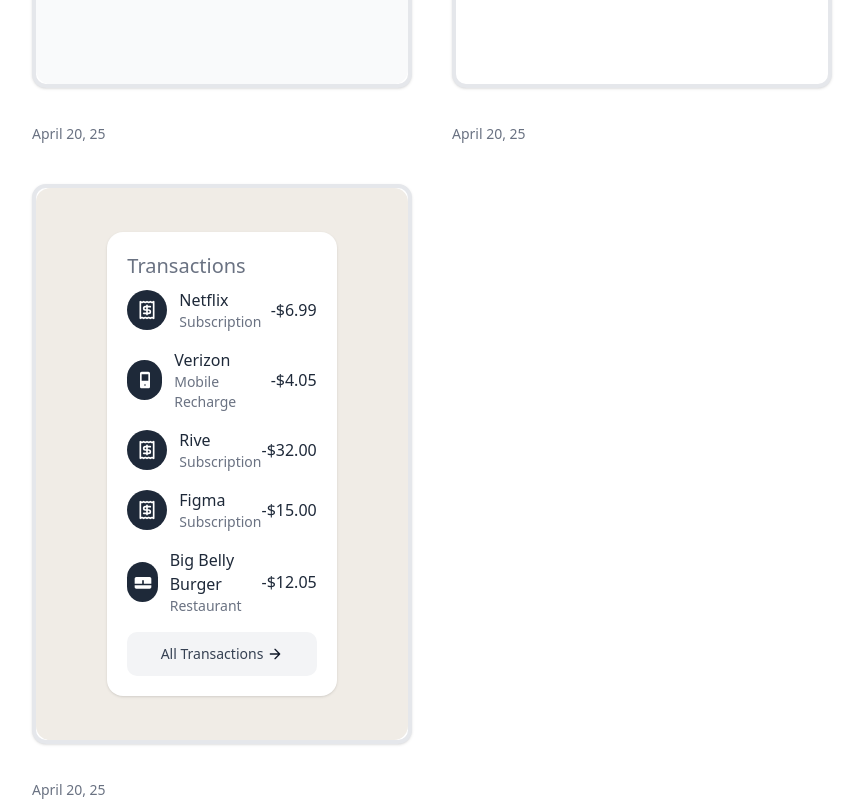
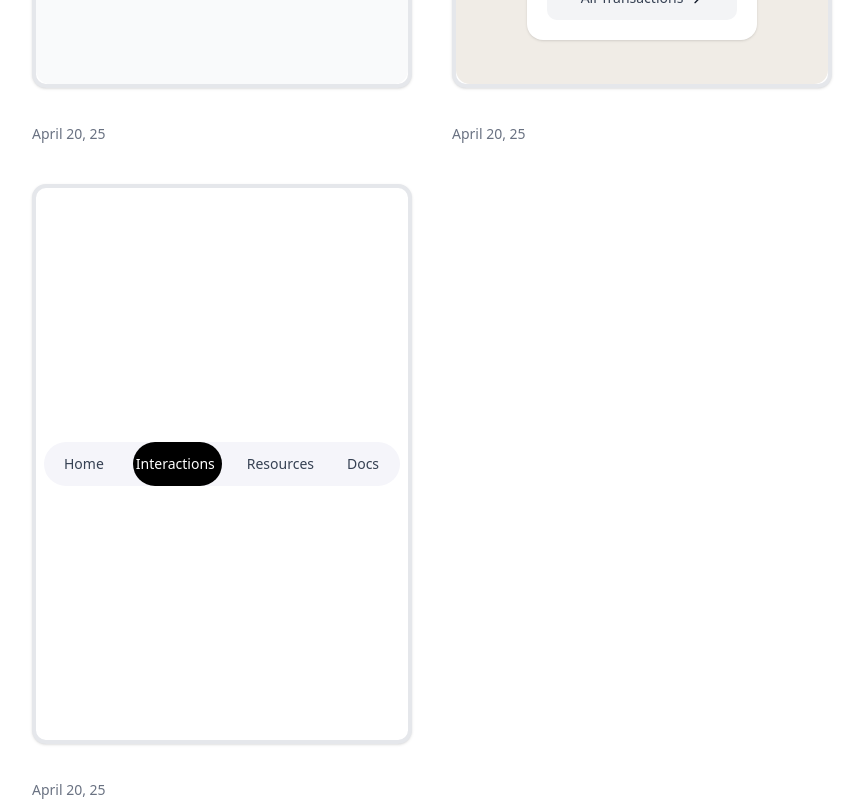
Before and after one commit to LuckyGoyal039/UIForge, a Next.js app: page / in a window 1280 px wide. Shown: the part 540-1340 px from the top of the page, without its empty margins (208-1071 px from the left). Built offline with nearby package versions, Linux system fonts and the light colour scheme.

Commit message:
add continuous tab and fix height issue of frame

```diff
--- a/src/components/Frame/index.tsx
+++ b/src/components/Frame/index.tsx
@@ -15,7 +15,7 @@
 }: FrameProps) => {
     return (
         <div className="w-full max-w-screen-md">
-            <div className={`bg-white dark:bg-gray-900 rounded-xl border-4 border-gray-200 dark:border-gray-700 shadow-sm h-72 md:h-[60vh] lg:h-[70vh] ${className}`}>
+            <div className={`bg-white dark:bg-gray-900 rounded-xl border-4 border-gray-200 dark:border-gray-700 shadow-sm h-96 md:h-[60vh] lg:h-[70vh] ${className}`}>
                 <div className="w-full h-full text-gray-900 dark:text-gray-100 rounded-xl overflow-hidden">
                     {children}
                 </div>
--- a/src/pages/UiElement/index.tsx
+++ b/src/pages/UiElement/index.tsx
@@ -1,5 +1,6 @@
 import Frame from "@/components/Frame";
 import CircularMenuPage from "@/ui/circulatMenuPage";
+import ContinuousTab from "@/ui/ContinuousTab";
 import TransactionList from "@/ui/TransactionList";
 // import FluidSimulation from "@/ui/FluidSimulation";
 
@@ -11,13 +12,13 @@
     },
     {
         id: 2,
-        name: "Your Component",
-        component: <div>component</div>
+        name: "Transaction List",
+        component: <TransactionList />
     },
     {
-        id: 2,
-        name: "Transaction List",
-        component: <TransactionList />
+        id: 3,
+        name: "Continuous Tabs",
+        component: <ContinuousTab/>
     },
 ]
 
@@ -29,7 +30,6 @@
                     <Frame
                         key={element.id}
                         title={element.name}
-                        className="h-full"
                     >
                         {element.component}
                     </Frame>
--- /dev/null
+++ b/src/ui/ContinuousTab.tsx
@@ -0,0 +1,106 @@
+'use client'
+import { useState, useEffect, useRef } from 'react';
+import { motion } from 'framer-motion';
+
+export default function ContinuousTab() {
+    const [activeTab, setActiveTab] = useState('home');
+    const intervalRef = useRef<NodeJS.Timeout | null>(null);
+    const autoChangingRef = useRef<boolean>(true);
+
+    const tabs = [
+        { id: 'home', label: 'Home' },
+        { id: 'interactions', label: 'Interactions' },
+        { id: 'resources', label: 'Resources' },
+        { id: 'docs', label: 'Docs' }
+    ];
+
+    const getActiveTabIndex = () => {
+        return tabs.findIndex(tab => tab.id === activeTab);
+    };
+
+    // Function to cycle to the next tab
+    const goToNextTab = () => {
+        setActiveTab(prevTab => {
+            const currentIndex = tabs.findIndex(tab => tab.id === prevTab);
+            const nextIndex = (currentIndex + 1) % tabs.length;
+            return tabs[nextIndex].id;
+        });
+    };
+
+    // Setup automatic tab changing
+    useEffect(() => {
+        // Function to handle the interval
+        const startInterval = () => {
+            if (intervalRef.current) {
+                clearInterval(intervalRef.current);
+            }
+
+            intervalRef.current = setInterval(() => {
+                if (autoChangingRef.current) {
+                    goToNextTab();
+                }
+            }, 3000);
+        };
+
+        // Start the interval
+        startInterval();
+
+        // Cleanup on unmount
+        return () => {
+            if (intervalRef.current) {
+                clearInterval(intervalRef.current);
+                intervalRef.current = null;
+            }
+        };
+    }, []); // Empty dependency array ensures this runs only once on mount
+
+    // Function to handle manual tab selection
+    const handleTabClick = (tabId: string) => {
+        // Temporarily pause auto-changing
+        autoChangingRef.current = false;
+
+        // Set the active tab manually
+        setActiveTab(tabId);
+
+        // Resume auto-changing after a delay
+        setTimeout(() => {
+            autoChangingRef.current = true;
+        }, 5000); // Pause auto-changing for 5 seconds after manual selection
+    };
+
+    return (
+        <div className='flex justify-center items-center h-full w-full bg-white px-2'>
+            <div className="flex flex-col gap-8 w-full">
+                <div className="relative flex items-center bg-[#f5f5fa] rounded-full p-1">
+                    <motion.div
+                        className="absolute h-full top-0 rounded-full bg-black z-0"
+                        initial={false}
+                        animate={{
+                            left: `${(getActiveTabIndex() * 100) / tabs.length}%`,
+                            width: `${100 / tabs.length}%`
+                        }}
+                        transition={{
+                            type: "spring",
+                            stiffness: 400,    // Increased for more springiness
+                            damping: 20,       // Reduced for more bounce
+                            mass: 1,         // Added mass for more physics feel
+                            velocity: 1.5        // Added initial velocity for more dynamic motion
+                        }}
+                    />
+
+                    {tabs.map((tab) => (
+                        <button
+                            key={tab.id}
+                            onClick={() => handleTabClick(tab.id)}
+                            className={`text-sm relative z-10 flex-1 py-2 md:px-4 text-center rounded-full transition-colors duration-200 ${
+                                activeTab === tab.id ? 'text-white' : 'text-gray-700 hover:text-gray-900'
+                            }`}
+                        >
+                            {tab.label}
+                        </button>
+                    ))}
+                </div>
+            </div>
+        </div>
+    );
+}
```
